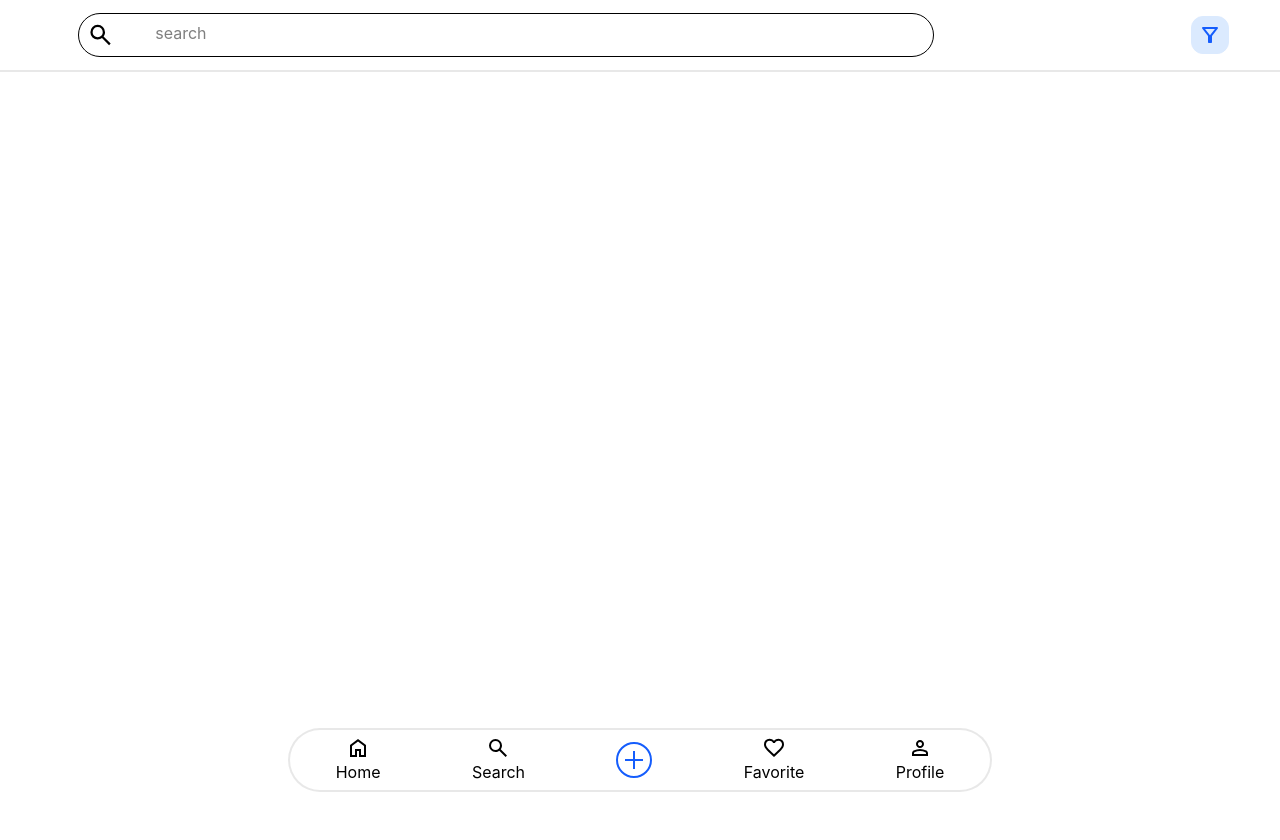
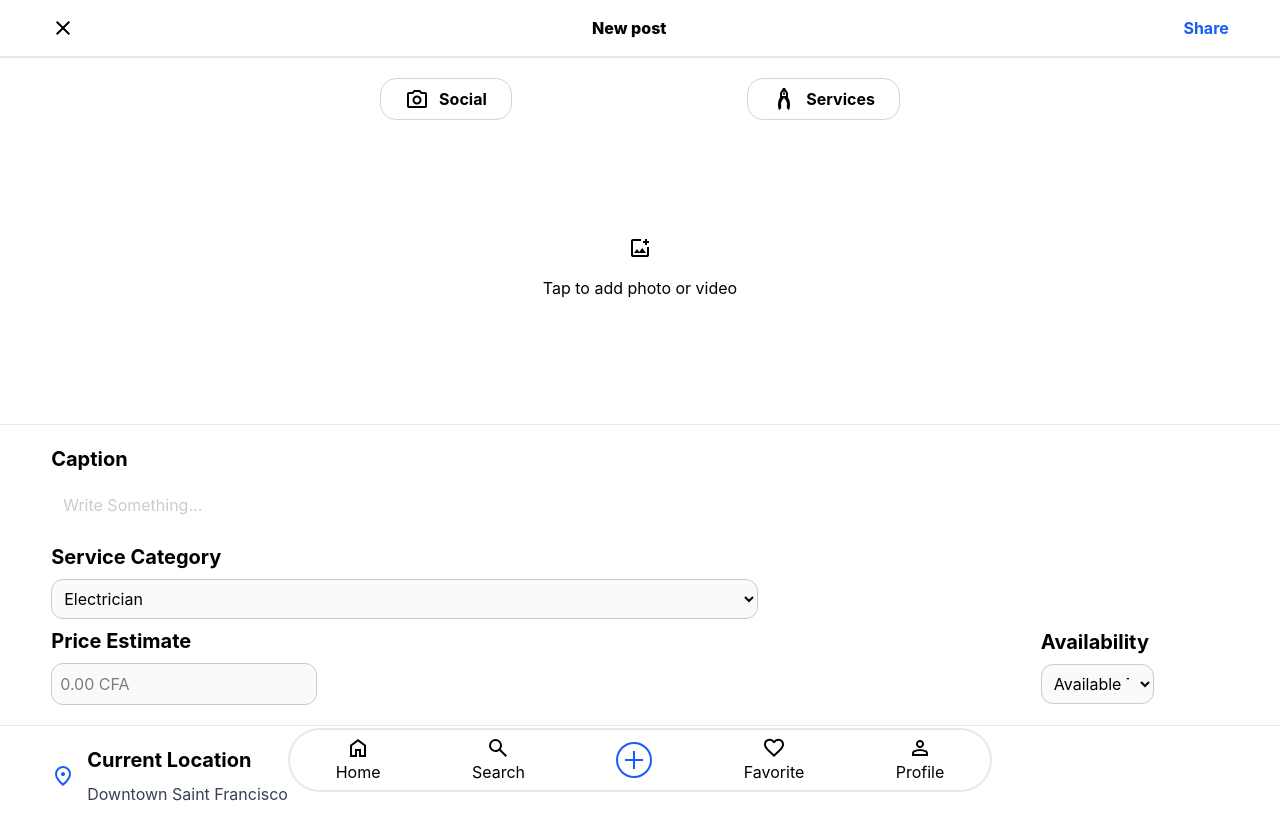
Before and after one commit to Silent-Algorithm/hirer, a website built with Vite: page Frontend/create.html in a window 1280 px wide. Before the commit the page ends 800 px from the top, so only its background shows below. Built offline with nearby package versions, Linux system fonts and the light colour scheme.

Commit message:
almost done creating the create post page features

```diff
--- a/Frontend/create.html
+++ b/Frontend/create.html
@@ -11,27 +11,101 @@
 
   <header class=" sticky top-0 z-50">
       <!--navBar-->
-  <nav id="navbar" class="dark:bg-[#101010] dark:text-[#cbcbcb] flex items-center justify-between m-0 border-b-2 dark:border-[#202226] border-[#e5e5e5db] px-[4%] py-[1%] sticky top-0 w-full  bg-white">
+  <nav id="navbar" class="dark:bg-[#101010] dark:text-[#cbcbcb]  m-0 border-b-2 dark:border-[#202226] border-[#e5e5e5db] px-[4%] py-4 sticky top-0 w-full  bg-white">
+<div class="flex items-center justify-between">
+      <!-- close icon: -->
+<svg class="dark:fill-[#cbcbcb]" xmlns="http://www.w3.org/2000/svg" height="24px" viewBox="0 -960 960 960" width="24px"><path d="m256-200-56-56 224-224-224-224 56-56 224 224 224-224 56 56-224 224 224 224-56 56-224-224-224 224Z"/></svg>
 
-    <div class="w-[75%] flex relative items-center pointer-fine:">
-       <!-- search svg icon -->
-      <svg class=" -z-50 h-5 w-5 min-[400px]:w-7 min-[400px]:left-9 min-[400px]:h-7 relative left-6 max-w-full dark:fill-[#cbcbcb]" xmlns="http://www.w3.org/2000/svg" viewBox="0 -960 960 960"  fill="black"><path d="M784-120 532-372q-30 24-69 38t-83 14q-109 0-184.5-75.5T120-580q0-109 75.5-184.5T380-840q109 0 184.5 75.5T640-580q0 44-14 83t-38 69l252 252-56 56ZM380-400q75 0 127.5-52.5T560-580q0-75-52.5-127.5T380-760q-75 0-127.5 52.5T200-580q0 75 52.5 127.5T380-400Z"/></svg>
-
-      <input name="search" class=" z-50 border dark:border-white border-[black] rounded-3xl pl-9 min-[400px]:pl-19  w-full outline-0 pb-1 pr-4 min-[400px]:h-9 md:h-10 sm:rounded-3xl lg:h-11" type="search" placeholder="search">
-
-    </div>
-
-    <div class="p-1.5 rounded-xl border bg-blue-100 border-blue-100">
-        <!-- filter icon:  -->
-<svg class="fill-blue-600" xmlns="http://www.w3.org/2000/svg" height="24px" viewBox="0 -960 960 960" width="24px" ><path d="M440-160q-17 0-28.5-11.5T400-200v-240L168-736q-15-20-4.5-42t36.5-22h560q26 0 36.5 22t-4.5 42L560-440v240q0 17-11.5 28.5T520-160h-80Zm40-308 198-252H282l198 252Zm0 0Z"/></svg>
-    </div>
+<h1 class="font-extrabold">New post</h1>
+<button class="font-bold text-blue-600">Share</button>
+</div>
   </nav>
     </header>
 
-    <main class="">
-        <section>
+    <main>
+      <section class="dark:bg-[#101010] dark:text-[#cbcbcb]  m-0 border-b dark:border-[#202226] border-[#e5e5e5db] px-[4%] py-5  w-full   bg-white ">
 
-        </section>
+        <div class="flex justify-between sm:justify-center sm:gap-[20%] pb-3">
+           <button class="flex items-center border border-gray-300 rounded-2xl py-2 px-6 gap-2.5">
+          <!-- camera icon: -->
+<svg class="dark:fill-[#cbcbcb]" xmlns="http://www.w3.org/2000/svg" height="24px" viewBox="0 -960 960 960" width="24px" fill="black"><path d="M480-260q75 0 127.5-52.5T660-440q0-75-52.5-127.5T480-620q-75 0-127.5 52.5T300-440q0 75 52.5 127.5T480-260Zm0-80q-42 0-71-29t-29-71q0-42 29-71t71-29q42 0 71 29t29 71q0 42-29 71t-71 29ZM160-120q-33 0-56.5-23.5T80-200v-480q0-33 23.5-56.5T160-760h126l74-80h240l74 80h126q33 0 56.5 23.5T880-680v480q0 33-23.5 56.5T800-120H160Zm0-80h640v-480H638l-73-80H395l-73 80H160v480Zm320-240Z"/></svg>
+<p class="font-bold">Social</p>
+        </button>
+
+        <button class="flex items-center justify-between border border-gray-300 rounded-2xl py-2 px-6 gap-2.5">
+<!-- repair icon: -->
+<svg class="dark:fill-[#cbcbcb]" xmlns="http://www.w3.org/2000/svg" height="24px" viewBox="0 -960 960 960" width="24px" fill="black"><path d="M280-40q-20-40-30-98t-10-118q0-99 22-163.5T320-520v-200l120-200h80l120 200v200q37 36 58.5 100.5T720-256q0 60-10 118t-30 98q-42-13-67-47.5T589-166q0-25 5.5-54t5.5-58q0-58-31.5-122T480-520q-56 56-88 120t-32 122q0 29 6 58t7 54q0 44-25.5 79T280-40Zm171.5-611.5Q440-663 440-680q0-11 5-20t15-14v-85l-60 101v98h160v-98l-60-101v85q10 5 15 14t5 20q0 17-11.5 28.5T480-640q-17 0-28.5-11.5ZM500-799h-40 40Zm-40 0h40-40Z"/></svg></svg>
+<p class="font-bold">Services
+
+</p>
+        </button>
+        </div>
+
+<div class="h-68 flex flex-col justify-center items-center cursor-pointer">
+  <img class="h-68 w-full md:w-[50%] hidden" src="" alt="picture or video">
+  <!-- add pickture icon: -->
+<svg class="dark:fill-[#cbcbcb] mb-4" xmlns="http://www.w3.org/2000/svg" height="24px" viewBox="0 -960 960 960" width="24px" fill="black"><path d="M480-480ZM200-120q-33 0-56.5-23.5T120-200v-560q0-33 23.5-56.5T200-840h320v80H200v560h560v-320h80v320q0 33-23.5 56.5T760-120H200Zm40-160h480L570-480 450-320l-90-120-120 160Zm440-320v-80h-80v-80h80v-80h80v80h80v80h-80v80h-80Z"/></svg>
+  <p>Tap to add photo or video</p>
+</div>
+      </section>
+
+<section class="dark:bg-[#101010] dark:text-[#cbcbcb] border-b dark:border-[#202226] border-[#e5e5e5db] px-[4%] py-5  w-full   bg-white">
+  <h1 class="font-bold pb-2 text-base min-[468px]:text-xl ">Caption</h1>
+  <textarea class="w-full h-14 focus:h-20 focus:bg-gray-50 focus:border rounded-2xl p-3 outline-0 placeholder:text-[#cbcbcb] dark:focus:bg-black resize-none border-[#e5e5e5db] ease-in-out duration-300 z-50 dark:placeholder:text-[#747373] " placeholder="Write Something..." name="caption" id=""></textarea>
+
+  <h1 class="font-bold pb-2 text-xs min-[468px]:text-base sm:text-xl ">Service Category</h1>
+  <select class="w-full p-2 border bg-gray-50 rounded-xl sm:w-[60%] outline-0 border-[#cbcbcb] dark:bg-[#101010] " name="selecetCategory" id="">
+    <option class="" value="">Electrician</option>
+    <option value="">Cleaning</option>
+    <option value="">Moving</option>
+    <option value="">Plumbing</option>
+  </select>
+
+   <div class="flex justify-between items-center">
+        <div>
+          <h1 class="font-bold pb-2 text-base min-[468px]:text-xl pt-2">Price Estimate</h1>
+          <input class="p-2 border bg-gray-50 rounded-xl outline-0 border-[#cbcbcb] dark:bg-[#101010] " placeholder="0.00 CFA" type="text" name="" id="">
+        </div>
+
+        <div>
+          <h1 class="font-bold pb-2 text-base min-[468px]:text-xl pt-2">Availability</h1>
+           <select class="w-full p-2 border bg-gray-50 rounded-xl sm:w-[60%] outline-0 border-[#cbcbcb] dark:bg-[#101010] " name="selecetCategory" id="">
+    <option class="avialable" value="">Available Today</option>
+    <option value="notAvailable">Not Available Today</option>
+
+  </select>
+        </div>
+
+      </section>
+
+      <div class="pt-5 mx-[4%] flex justify-between">
+        <div class="flex items-center gap-3">
+          <!-- location icon: -->
+<svg class=" fill-blue-600 dark:fill-gray-500" xmlns="http://www.w3.org/2000/svg" height="24px" viewBox="0 -960 960 960" width="24px" ><path d="M536.5-503.5Q560-527 560-560t-23.5-56.5Q513-640 480-640t-56.5 23.5Q400-593 400-560t23.5 56.5Q447-480 480-480t56.5-23.5ZM480-186q122-112 181-203.5T720-552q0-109-69.5-178.5T480-800q-101 0-170.5 69.5T240-552q0 71 59 162.5T480-186Zm0 106Q319-217 239.5-334.5T160-552q0-150 96.5-239T480-880q127 0 223.5 89T800-552q0 100-79.5 217.5T480-80Zm0-480Z"/></svg>
+<div>
+  <h1 class="font-bold pb-2 text-base min-[468px]:text-xl ">Current Location</h1>
+  <p class="text-gray-700">Downtown Saint Francisco</p>
+</div>
+        </div>
+
+    <label class="switch ">
+      <input class="sr-only" type="checkbox" id="toggle">
+      <div class="slider inset-0 cursor-pointer bg-gray-300 absolute rounded-full h-4 w-4 peer-checked:bg-blue-600 duration-300" id="track">
+        <div class="absolute top-0.5 left-0.5 bg-white rounded-full h-4 w-4 transition-transform duration-200"></div>
+      </div>
+    </label>
+      </div>
+
+      <script>
+        toggle = document.getElementById('toggle')
+
+      </script>
+
+      <!-- <section class="dark:bg-[#101010] dark:text-[#cbcbcb] border-b dark:border-[#202226] border-[#e5e5e5db] px-[4%] py-5  w-full   bg-white">
+
+      </section> -->
+
+
     </main>
 
 
```
